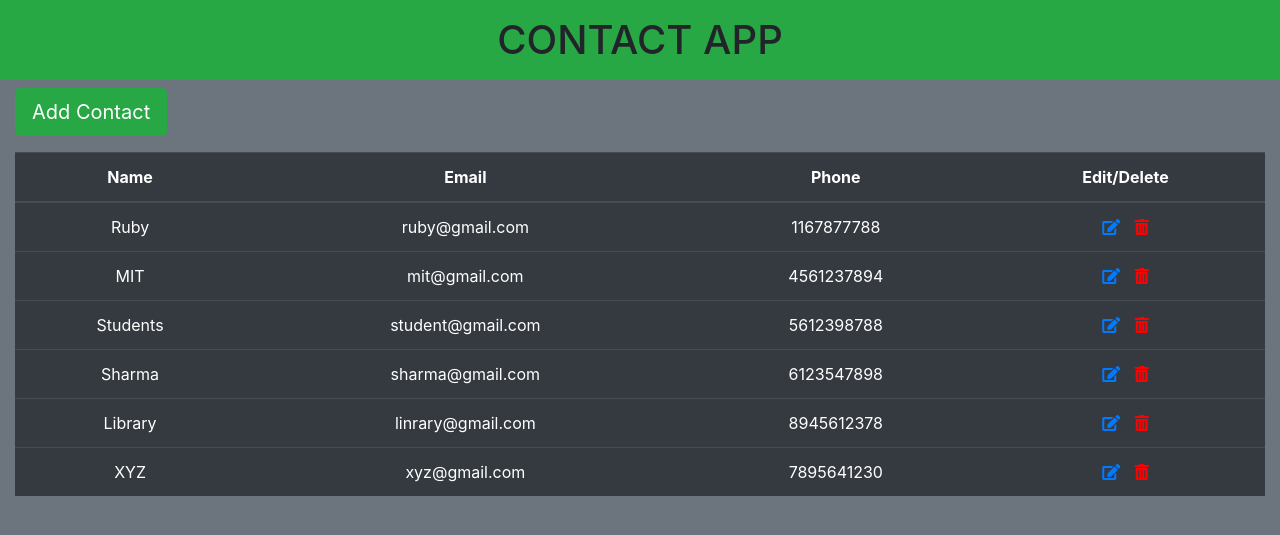
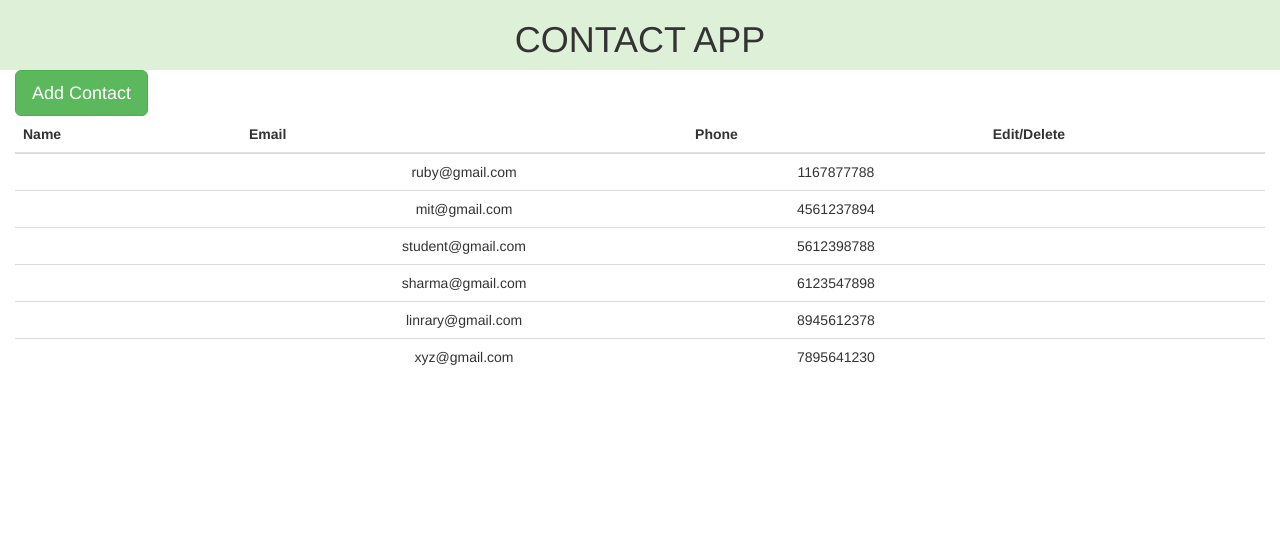
Before and after one commit to Shulabh-968026/contact-app, a Django app: page / in a window 1280 px wide. Shown: the top 535 px of the page. Run offline with Django 3.2, Linux system fonts and the light colour scheme; data comes from the database, SQL or seed files in the repository; some libraries are stand-ins or nearby versions.

Commit message:
Update base.html

```diff
--- a/myapp/templates/base.html
+++ b/myapp/templates/base.html
@@ -5,8 +5,11 @@
     <meta charset="UTF-8">
     <meta http-equiv="X-UA-Compatible" content="IE=edge">
     <meta name="viewport" content="width=device-width, initial-scale=1.0">
-    <link href="{% static 'https://cdn.jsdelivr.net/npm/bootstrap@5.0.2/dist/css/bootstrap.min.css' %}" rel="stylesheet" integrity="sha384-EVSTQN3/azprG1Anm3QDgpJLIm9Nao0Yz1ztcQTwFspd3yD65VohhpuuCOmLASjC" crossorigin="anonymous">
-    <link rel="stylesheet" href="{% static 'https://cdnjs.cloudflare.com/ajax/libs/font-awesome/5.15.4/css/all.min.css' %}" integrity="sha512-1ycn6IcaQQ40/MKBW2W4Rhis/DbILU74C1vSrLJxCq57o941Ym01SwNsOMqvEBFlcgUa6xLiPY/NS5R+E6ztJQ==" crossorigin="anonymous" referrerpolicy="no-referrer" />
+    <link href="//maxcdn.bootstrapcdn.com/bootstrap/3.3.1/css/bootstrap.min.css" rel="stylesheet">
+    <script src="//maxcdn.bootstrapcdn.com/bootstrap/3.3.1/js/bootstrap.min.js"> </script>
+    <!--<link href="{% static 'https://cdn.jsdelivr.net/npm/bootstrap@5.0.2/dist/css/bootstrap.min.css' %}" rel="stylesheet" integrity="sha384-EVSTQN3/azprG1Anm3QDgpJLIm9Nao0Yz1ztcQTwFspd3yD65VohhpuuCOmLASjC" crossorigin="anonymous">
+    <link rel="stylesheet" href="{% static 'https://cdnjs.cloudflare.com/ajax/libs/font-awesome/5.15.4/css/all.min.css' %}" integrity="sha512-1ycn6IcaQQ40/MKBW2W4Rhis/DbILU74C1vSrLJxCq57o941Ym01SwNsOMqvEBFlcgUa6xLiPY/NS5R+E6ztJQ=="
+         crossorigin="anonymous" referrerpolicy="no-referrer" />-->
     <title>Base HTML</title>
 </head>
 <body class="bg-secondary">
```
